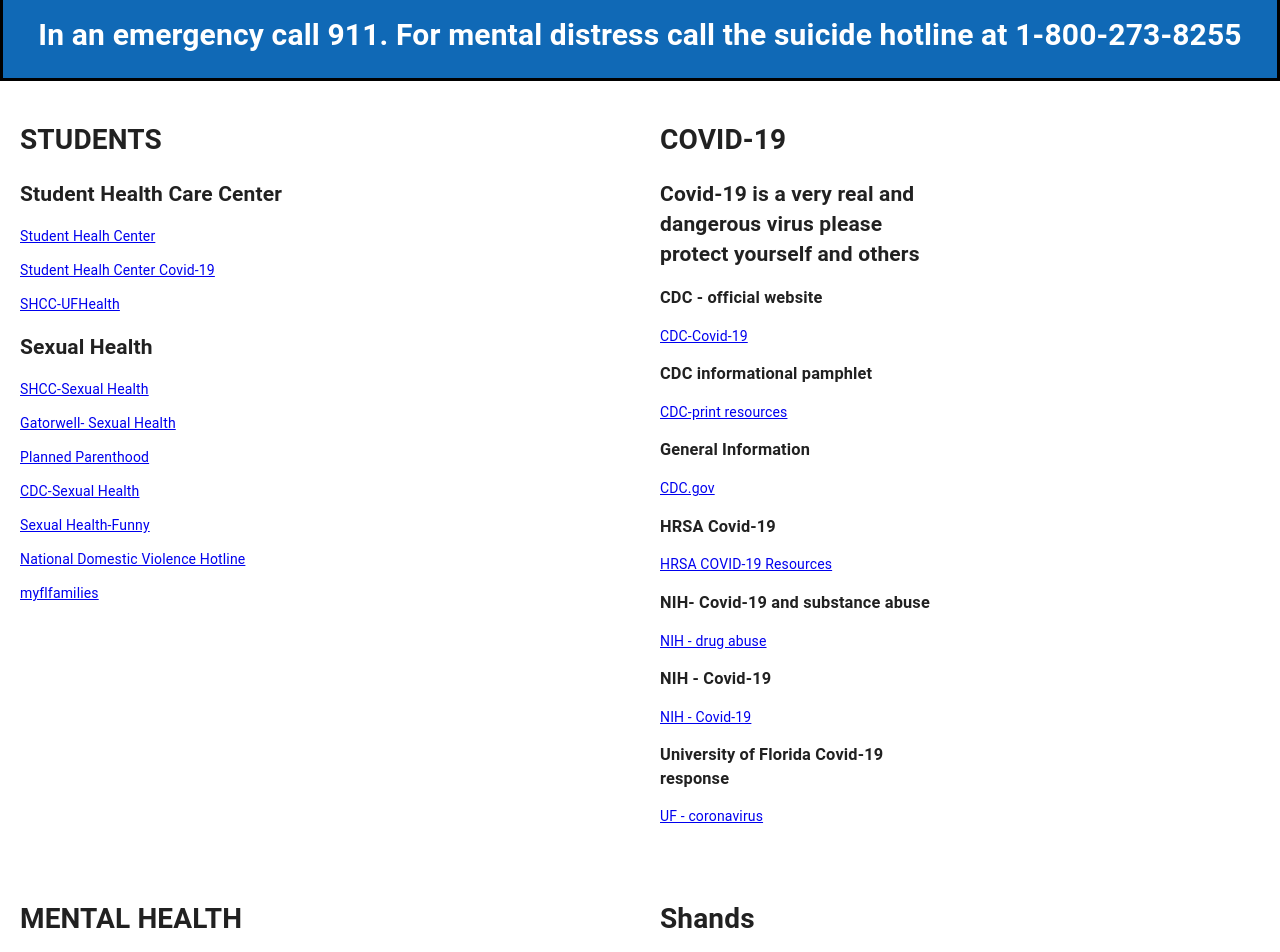
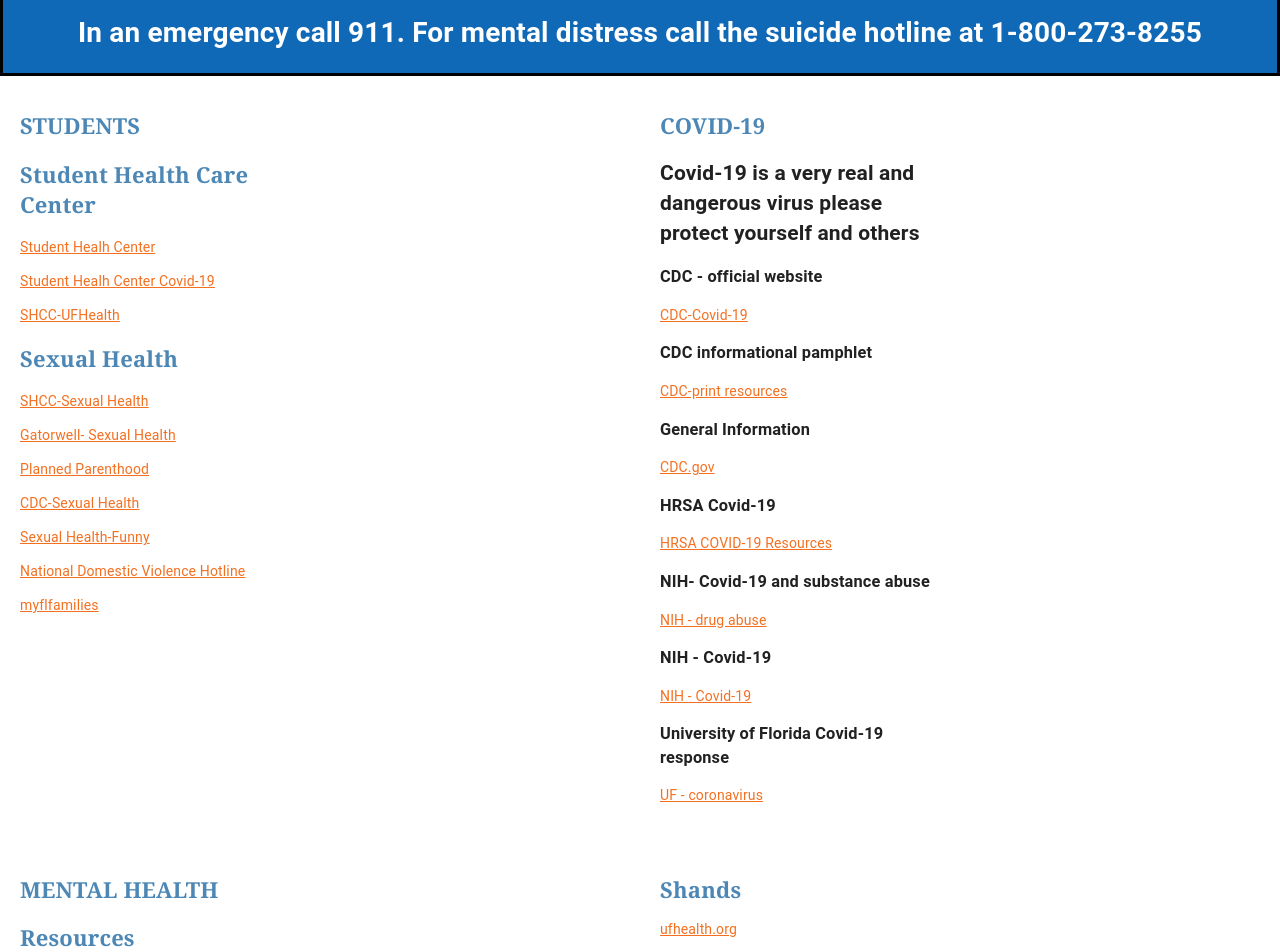
Before and after one commit to larryrentz/New-Student-Information-Application, a React (Create React App) app: page /health in a window 1280 px wide. Shown: the part 80-1032 px from the top of the page. Built offline with nearby package versions, Linux system fonts and the light colour scheme; no server answers.

Commit message:
styling changes

```diff
--- a/src/App.css
+++ b/src/App.css
@@ -94,7 +94,7 @@
   text-align: center;
   background: #1069b6;
   color: white;
-  font-size: 15px;
+  font-size: 100%;
 
 }
 
@@ -113,6 +113,19 @@
   padding: 10px;
 }
 
+.space {
+  padding: 10px;
+}
+
+body a {
+    color: #f37021;
+}
+
+.header_title {
+  font: 700 22px/30px "gentonaextrabold", "Georgia", serif;
+  color: #4c87b5;
+}
+
 /* Clear floats after the columns */
 .row:after {
   content: "";
--- a/src/App.js
+++ b/src/App.js
@@ -38,7 +38,7 @@
       </div>*/}
       <div>
         <div class="topnav">
-          <a class="active" href="#logo">UF</a>
+          <a class="active" href="/">UF</a>
 
 {/*the titles of the different navigation links*/ }
           <div>
--- a/src/Components/Academics.js
+++ b/src/Components/Academics.js
@@ -4,42 +4,42 @@
         return (
             <div classname="AcademicsPage">
               <div class="column">
-                <h1>Undergraduate Resources</h1>
+                <h1 class="header_title">Undergraduate Resources</h1>
                 <div class="column">
-                  <h2>Advising</h2>
+                  <h2 class="header_title">Advising</h2>
                   <p><a href="http://www.ufadvising.ufl.edu/college-remote-advising-contacts/"
                   target="_blank" rel="noopener noreferrer">College Remote Advising Center</a></p>
                 </div>
                 <div class="column">
-                  <h2>Tutoring</h2>
+                  <h2 class="header_title">Tutoring</h2>
                   <p><a href="https://teachingcenter.ufl.edu/tutoring/" target="_blank"
                   rel="noopener noreferrer">Teaching Center</a></p>
                 </div>
                 <div class="column">
-                  <h2>Job Resources</h2>
+                  <h2 class="header_title">Job Resources</h2>
                   <p><a href="https://career.ufl.edu/"
                   target="_blank" rel="noopener noreferrer">Career Center</a></p>
                 </div>
                 <div class="column">
-                  <h2>Honors Programs</h2>
+                  <h2 class="header_title">Honors Programs</h2>
                   <p><a href="http://www.honors.ufl.edu/"
                   target="_blank" rel="noopener noreferrer">Honors Program</a></p>
                 </div>
                 <div class="column">
-                  <h2>Admissions</h2>
+                  <h2 class="header_title">Admissions</h2>
                   <p><a href="https://admissions.ufl.edu/apply/transfer/"
                   target="_blank" rel="noopener noreferrer">Transfer Student Center</a></p>
                 </div>
                 <div class="column">
-                  <h2>Scholarships</h2>
+                  <h2 class="header_title">Scholarships</h2>
                   <p><a href="https://cur.aa.ufl.edu/scholarships/"
                   target="_blank" rel="noopener noreferrer">Center for Undergraduate Research</a></p>
                 </div>
               </div>
               <div class="column">
-                <h1>Graduate Resources</h1>
+                <h1 class="header_title">Graduate Resources</h1>
                 <div class="column">
-                  <h2>Graduate Resources</h2>
+                  <h2 class="header_title">Graduate Resources</h2>
                   <p><a href="http://graduateschool.ufl.edu/prospective-students/funding/fellowships/"
                   target="_blank" rel="noopener noreferrer">Fellowships Center</a></p>
                 </div>
--- a/src/Components/Finance.js
+++ b/src/Components/Finance.js
@@ -7,7 +7,7 @@
             <div>
               <div class="ui two column padded grid">
                       <div class="column">
-                      <h1>Financial Aid</h1>
+                      <h1 class="header_title">Financial Aid</h1>
                      {/*Header */}
 
                       {/*HyperLinks */}
@@ -21,7 +21,7 @@
 
               <div class="ui two column padded grid">
                       <div class="column">
-                      <h1>Financial Literacy</h1>
+                      <h1 class="header_title">Financial Literacy</h1>
                       {/*Header */}
 
                       {/*HyperLinks */}
@@ -47,7 +47,7 @@
 
               <div class="ui two column padded grid">
                       <div class="column">
-                      <h1>Investing</h1>
+                      <h1 class="header_title">Investing</h1>
                       {/*Header */}
 
                       {/*HyperLinks */}
@@ -65,7 +65,7 @@
 
               <div class="ui two column padded grid">
                       <div class="column">
-                      <h1>Loan Calculators</h1>
+                      <h1 class="header_title">Loan Calculators</h1>
                       {/*Header */}
 
                       {/*HyperLinks */}
@@ -76,13 +76,13 @@
 
                       {/*Put This underneath a dropdown bar, Takes up too much space on the page */}
 
-                       <h2>Mortgage Calculator</h2>
+                       <h2 class="header_title">Mortgage Calculator</h2>
                        <div>
                             <MortgageCalculator/>
 
                       </div>
 
-        <h2>Compound Interest Calculator </h2>
+        <h2 class="header_title">Compound Interest Calculator </h2>
                       <div>
                       <CompoundInterest title="Compound Interest Calculator" />
                        </div>
--- a/src/Components/Health.js
+++ b/src/Components/Health.js
@@ -12,9 +12,9 @@
             <div class="ui divider"></div>
       <div class="ui two column padded grid">
         <div class="column">
-          <h1>STUDENTS</h1>
+          <h1 class="header_title">STUDENTS</h1>
 
-        <h2>Student Health Care Center</h2> {/*Header */}
+        <h2 class="header_title">Student Health Care Center</h2> {/*Header */}
         {/*HyperLinks */}
         <p><a href=" https://shcc.ufl.edu/">Student Healh Center</a></p>
 
@@ -22,7 +22,7 @@
 
         <p><a href=" https://ufhealth.org/uf-student-health-care-center-main-campus">SHCC-UFHealth</a></p>
 
-        <h2>Sexual Health</h2>
+        <h2 class="header_title">Sexual Health</h2>
         <p><a href=" https://shcc.ufl.edu/tag/sexual-health/">SHCC-Sexual Health</a></p>
         <p><a href=" https://gatorwell.ufsa.ufl.edu/health-topic/sexual-health/">Gatorwell- Sexual Health</a></p>
         <p><a href="  https://www.plannedparenthood.org/health-center/florida/gainesville/32601/gainesville-health-center-2155-90320/std-testing-treatment">Planned Parenthood</a></p>
@@ -39,7 +39,7 @@
         <div class="ui two column padded grid">
         <div class="column">
 
-          <h1>COVID-19</h1>
+          <h1 class="header_title">COVID-19</h1>
 
           <h2>Covid-19 is a very real and dangerous virus please protect yourself and others</h2>
           {/* Headers and links for specific websites that deal with Covid-19 */}
@@ -70,13 +70,13 @@
         <div class="ui two column padded grid">
         <div class="column">
 
-          <h1>MENTAL HEALTH</h1>
-            <h2>Resources</h2>
+          <h1 class="header_title">MENTAL HEALTH</h1>
+            <h2 class="header_title">Resources</h2>
           <p><a href=" https://www.mentalhealth.gov/basics/what-is-mental-health">Mental Health.gov/Basics</a></p>
           <p><a href="   https://www.mentalhealth.gov/">Mental Health.gov</a></p>
           <p><a href="  https://www.nimh.nih.gov/index.shtml">NIMH.NIH.gov</a></p>
 
-          <h2>Stress Relief</h2>
+          <h2 class="header_title">Stress Relief</h2>
           <p><a href=" https://www.youtube.com/watch?v=_f_BnneFanM">Music to relax to </a></p>
           <p><a href="  https://open.spotify.com/">Spotify </a></p>
           <p><a href="      https://www.youtube.com/">YouTube </a></p>
@@ -89,7 +89,7 @@
 
         <div class="ui two column padded grid">
         <div class="column">
-          <h1>Shands</h1>
+          <h1 class="header_title">Shands</h1>
           <p><a href="https://ufhealth.org/">ufhealth.org</a></p>
           <p><a href=" https://ufhealth.org/shands-university-florida">ufhealth-shands</a></p>
           <p><a href="https://ufhealth.org/uf-health-shands-hospital-patient-guide/telephone-directory">Shands Patient Directory</a></p>
--- a/src/Components/Home.js
+++ b/src/Components/Home.js
@@ -6,24 +6,28 @@
 
   var facebookProps =
   {
-    width: "",
+    width: "400",
     height: "400"
   }
 
   var twitterProps =
   {
-    width: 400,
-    height: 400
+    width: "400",
+    height: "400"
   }
 
   return (
     <div>
       <div class="column">
-        <h1>Home</h1>
+        <h1 class="header_title">Home</h1>
       </div>
       <div class="column">
-        <FacebookPage{...facebookProps}/>
-        <TwitterPage{...twitterProps}/>
+        <div class="space">
+          <FacebookPage{...facebookProps}/>
+        </div>
+        <div class="space">
+          <TwitterPage{...twitterProps}/>
+        </div>
       </div>
     </div>
   );
--- a/src/Components/Housing.js
+++ b/src/Components/Housing.js
@@ -4,9 +4,9 @@
       return (
             <div classname="HousingPage">
               <div class="column">
-                <h1>Housing Page</h1>
+                <h1 class="header_title">Housing Page</h1>
                 <div class="column">
-                  <h2>Undergraduate Housing</h2>
+                  <h2 class="header_title">Undergraduate Housing</h2>
                   <p><a href="https://www.housing.ufl.edu/housing/"
                   target="_blank" rel="noopener noreferrer">Housing and Residence Education</a></p>
                   <p><a href="https://www.housing.ufl.edu/about/staff/"
@@ -15,15 +15,15 @@
                   target="_blank" rel="noopener noreferrer">Campus Life Information</a></p>
                 </div>
                 <div class="column">
-                  <h2>Off Campus Housing</h2>
+                  <h2 class="header_title">Off Campus Housing</h2>
                   <p><a href="http://www.offcampus.ufl.edu/"
                   target="_blank" rel="noopener noreferrer">Off Campus Housing Center</a></p>
                 </div>
               </div>
               <div class="column">
-                <h1>Resources</h1>
+                <h1 class="header_title">Resources</h1>
                 <div class="column">
-                  <h2>Help Information</h2>
+                  <h2 class="header_title">Help Information</h2>
                   <p><a href="https://hms.housing.ufl.edu/iservicedesk/f?p=100:1:10608586446464"
                   target="_blank" rel="noopener noreferrer">iService Desk</a></p>
                 </div>
--- a/src/Components/Map.js
+++ b/src/Components/Map.js
@@ -10,7 +10,7 @@
 
   return (
     <div>
-      <h1>Map</h1>
+      <h1 class="header_title">Map</h1>
       <GoogleMap{...mapProps} />
     </div>
   );
```
